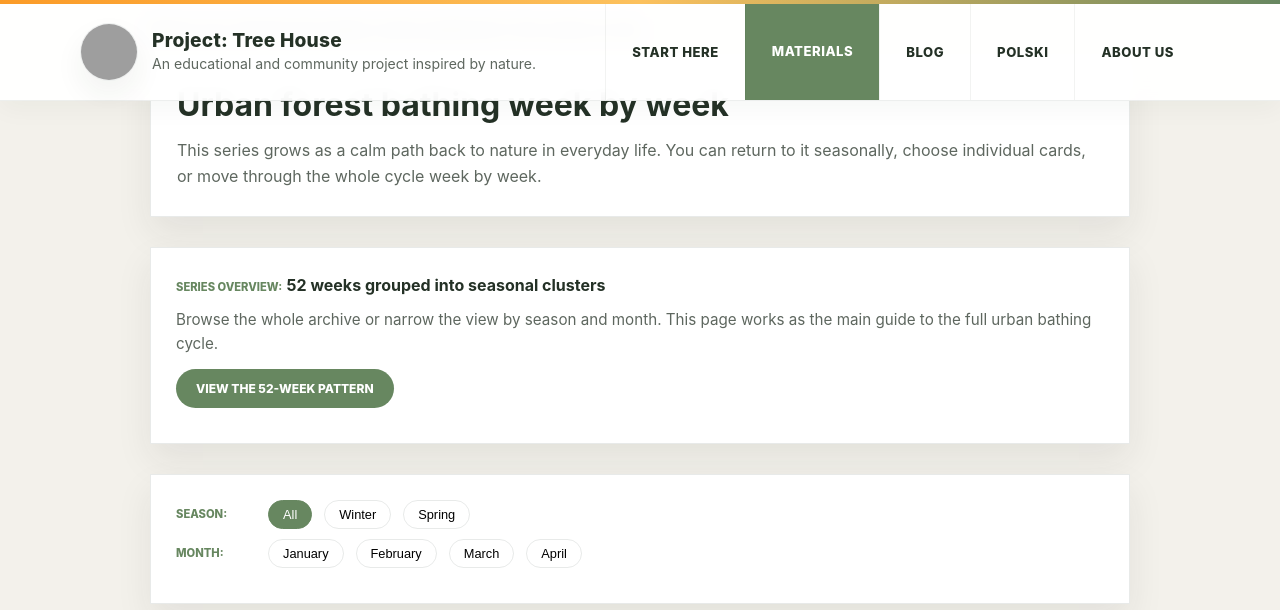
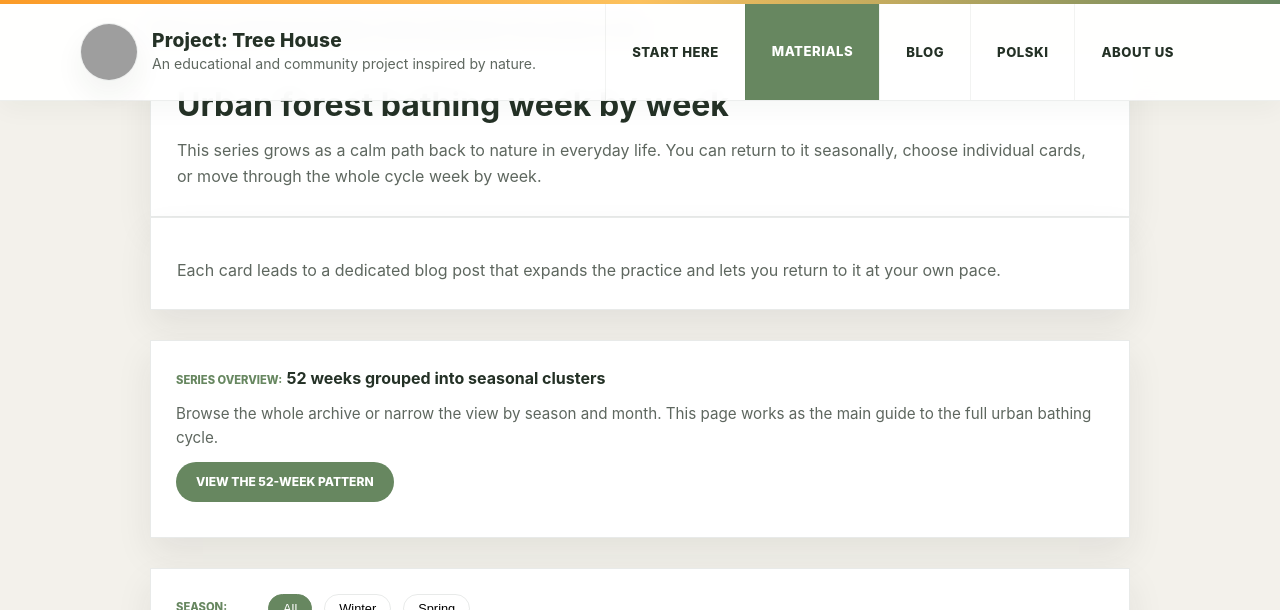
Before and after one commit to akonkia/domeknadrzewie, a Jekyll site: the page en/materials/urban-bathing/index.html, which Jekyll copies as it is, in a window 1280 px wide and 900 px high, scrolled down 2616 px, cut to the strip 0-610 px from the top of the window. Built offline with Jekyll 4.4.1, drawn with Linux system fonts in a browser that asks for light colours; grey boxes are pictures that could not be loaded.

Commit message:
Add archive bridge copy to urban bathing pages

```diff
--- a/en/materials/urban-bathing/index.html
+++ b/en/materials/urban-bathing/index.html
@@ -888,6 +888,10 @@
       <p>This series grows as a calm path back to nature in everyday life. You can return to it seasonally, choose individual cards, or move through the whole cycle week by week.</p>
     </section>
 
+    <section class="series-block">
+      <p>Each card leads to a dedicated blog post that expands the practice and lets you return to it at your own pace.</p>
+    </section>
+
     <section class="filter-section" style="margin-bottom: 0;">
       <div class="filter-group" style="justify-content: space-between;">
         <div>
--- a/materialy/kapiele_miejskie/index.html
+++ b/materialy/kapiele_miejskie/index.html
@@ -889,6 +889,10 @@
       <p>Ta seria powstaje jako spokojna ścieżka powrotu do natury w codziennym życiu. Możesz wracać do niej sezonowo, wybierać pojedyncze karty albo przechodzić przez cały cykl tydzień po tygodniu.</p>
     </section>
 
+    <section class="series-block">
+      <p>Każda karta prowadzi do osobnego wpisu rozwijającego praktykę i pozwala wracać do niej w swoim tempie.</p>
+    </section>
+
     <section class="filter-section" style="margin-bottom: 0;">
       <div class="filter-group" style="justify-content: space-between;">
         <div>
```
